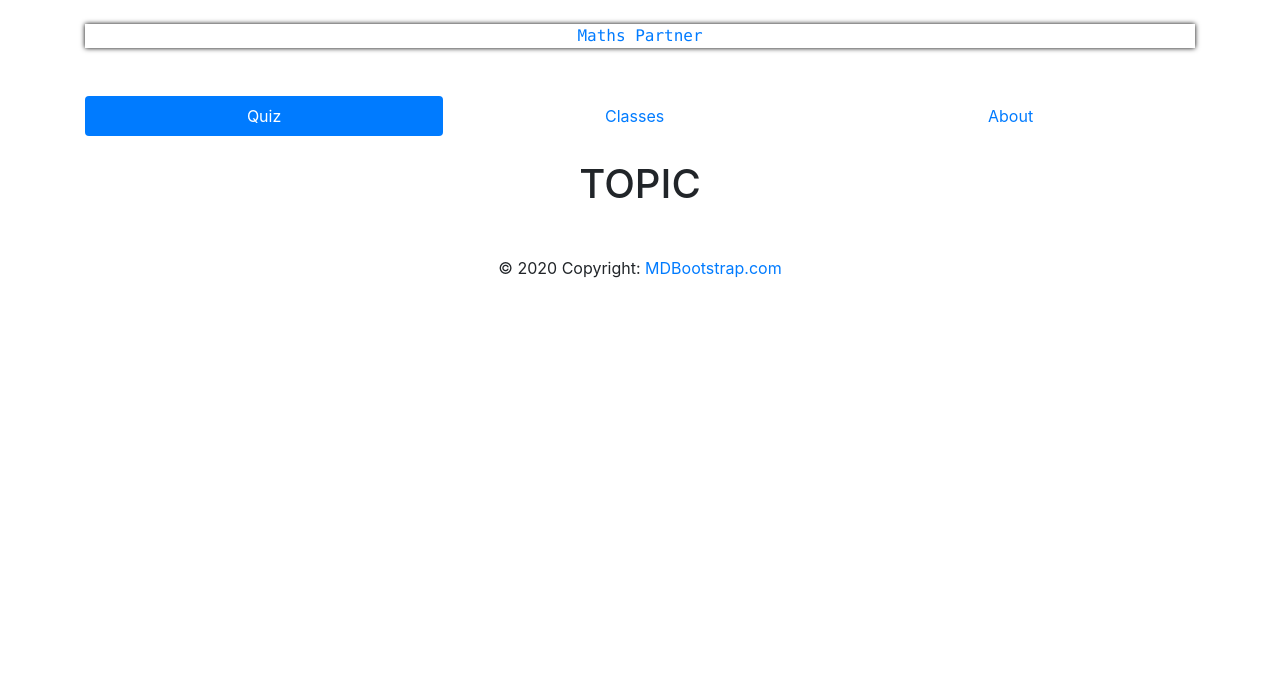
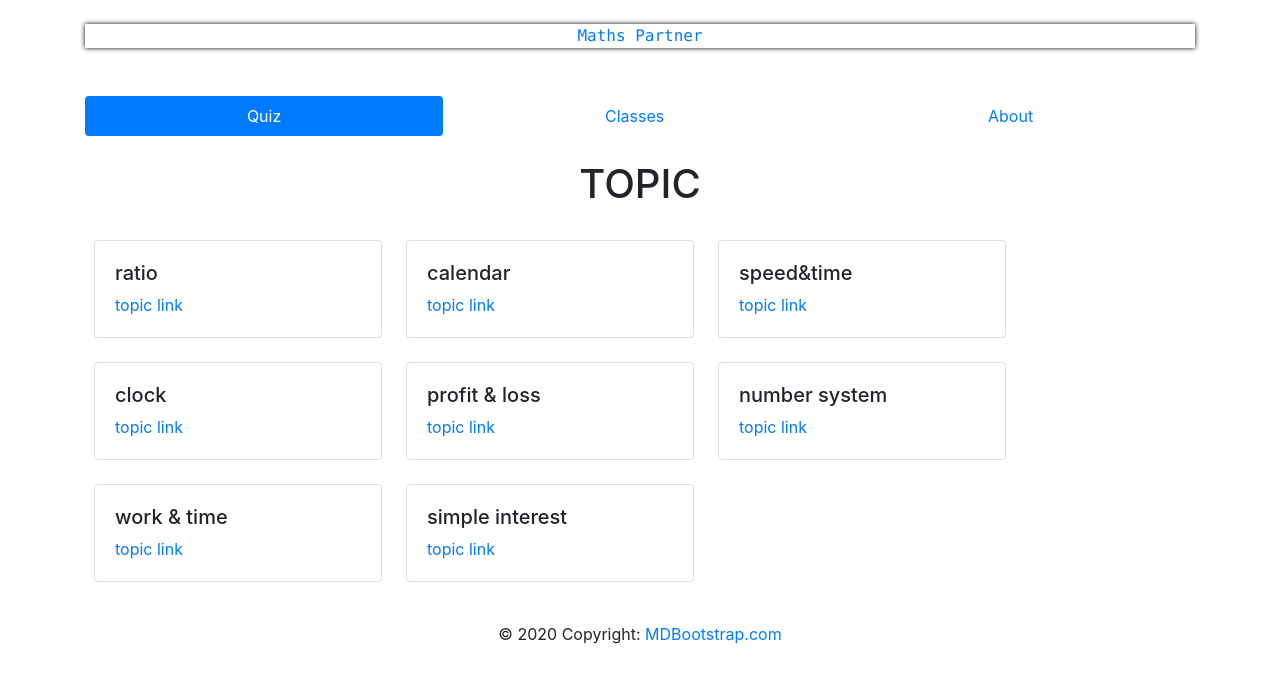
Before and after one commit to vishnu-vr/mathspartner, a Node server app: page /quiz in a window 1280 px wide. Shown: the top 683 px of the page. Run offline with Node 20, Linux system fonts and the light colour scheme; some libraries are stand-ins or nearby versions.

Commit message:
added topic page

```diff
--- a/index.js
+++ b/index.js
@@ -53,7 +53,11 @@ app.get('/quiz_box', (req,res) => {
 })
 
 // topics page
-app.get('/quiz', (req,res) => res.render('topics', {title:"topics", nav_selected:"quiz", heading:"TOPIC"}))
+app.get('/quiz', (req,res) => {
+	var dummy_topics = ['ratio','calendar','speed&time','clock','profit & loss','number system'
+						,'work & time','simple interest']
+	res.render('topics', {title:"topics", nav_selected:"quiz", heading:"TOPIC", topics:dummy_topics})
+})
 
 // classes
 app.get('/classes', (req,res) => res.render('classes', {title:"classes", nav_selected:"classes"}))
--- a/views/topics.handlebars
+++ b/views/topics.handlebars
@@ -1,7 +1,68 @@
-<div class="row">
-  <div class="col-sm">
-    <h1 class="mt-4 text-center">{{heading}}</h1>
+<h1 class="mt-4 text-center">{{heading}}</h1>
+<div id="topic_body" class="row">
+  <div class="card ml-4 mt-4" style="width: 18rem;">
+    <div class="card-body">
+      <h5 class="card-title">Card title</h5>
+      <a href="#" class="card-link">Card link</a>
+    </div>
   </div>
+  {{!-- card  --}}
+  {{!-- card --}}
+  <div class="card ml-4 mt-4" style="width: 18rem;">
+    <div class="card-body">
+      <h5 class="card-title">Card title</h5>
+      <a href="#" class="card-link">Card link</a>
+    </div>
+  </div>
+  {{!-- card  --}}
+  {{!-- card --}}
+  <div class="card ml-4 mt-4" style="width: 18rem;">
+    <div class="card-body">
+      <h5 class="card-title">Card title</h5>
+      <a href="#" class="card-link">Card link</a>
+    </div>
+  </div>
+  {{!-- card  --}}
+  {{!-- card --}}
+  <div class="card ml-4 mt-4" style="width: 18rem;">
+    <div class="card-body">
+      <h5 class="card-title">Card title</h5>
+      <a href="#" class="card-link">Card link</a>
+    </div>
+  </div>
+  {{!-- card  --}}
+      {{!-- card --}}
+  <div class="card ml-4 mt-4" style="width: 18rem;">
+    <div class="card-body">
+      <h5 class="card-title">Card title</h5>
+      <a href="#" class="card-link">Card link</a>
+    </div>
+  </div>
+  {{!-- card  --}}
+  {{!-- card --}}
+  <div class="card ml-4 mt-4" style="width: 18rem;">
+    <div class="card-body">
+      <h5 class="card-title">Card title</h5>
+      <a href="#" class="card-link">Card link</a>
+    </div>
+  </div>
+  {{!-- card  --}}
+  {{!-- card --}}
+  <div class="card ml-4 mt-4" style="width: 18rem;">
+    <div class="card-body">
+      <h5 class="card-title">Card title</h5>
+      <a href="#" class="card-link">Card link</a>
+    </div>
+  </div>
+  {{!-- card  --}}
+  {{!-- card --}}
+  <div class="card ml-4 mt-4" style="width: 18rem;">
+    <div class="card-body">
+      <h5 class="card-title">Card title</h5>
+      <a href="#" class="card-link">Card link</a>
+    </div>
+  </div>
+  {{!-- card  --}}
 </div>
 
 <script>
@@ -12,4 +73,35 @@
     var nav_selected = document.getElementById('{{ nav_selected }}')
     nav_selected.className += ' active'
 
+    // get available topics
+    var topics = {{{json topics }}}
+
+    console.log(topics)
+
+    const topic_body = document.getElementById('topic_body')
+    topic_body .innerHTML = ''
+    for (var i=0; i<topics.length; i++){
+      var card_title = document.createElement('h5')
+      card_title.innerText = topics[i]
+
+      var card_link = document.createElement('a')
+      card_link.href = '#'
+      card_link.className = 'card-link'
+      card_link.innerText = 'topic link'
+
+      var card_body = document.createElement('div')
+      card_body.className = 'card-body'
+
+      card_body.appendChild(card_title)
+      card_body.appendChild(card_link)
+
+      var outter_card_div = document.createElement('div')
+      outter_card_div.className = 'card ml-4 mt-4'
+      outter_card_div.style = 'width: 18rem;'
+
+      outter_card_div.appendChild(card_body)
+
+      topic_body.appendChild(outter_card_div)
+    }
+
 </script>
```
